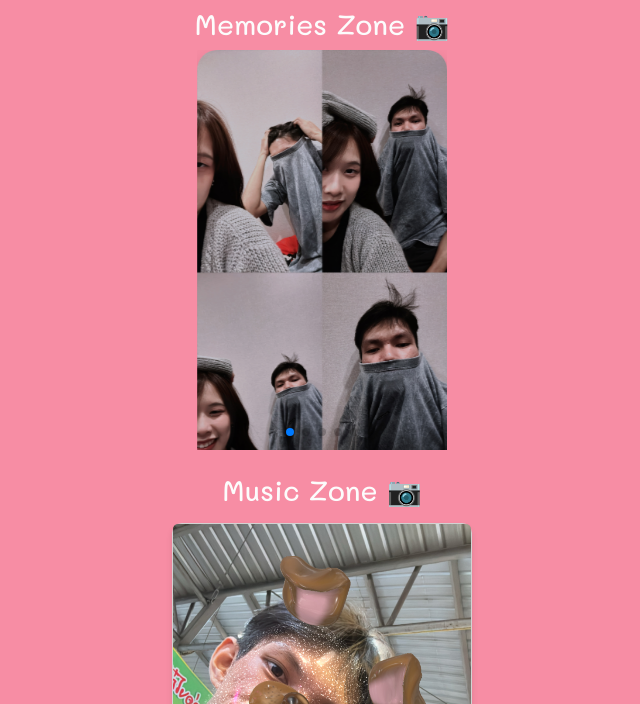
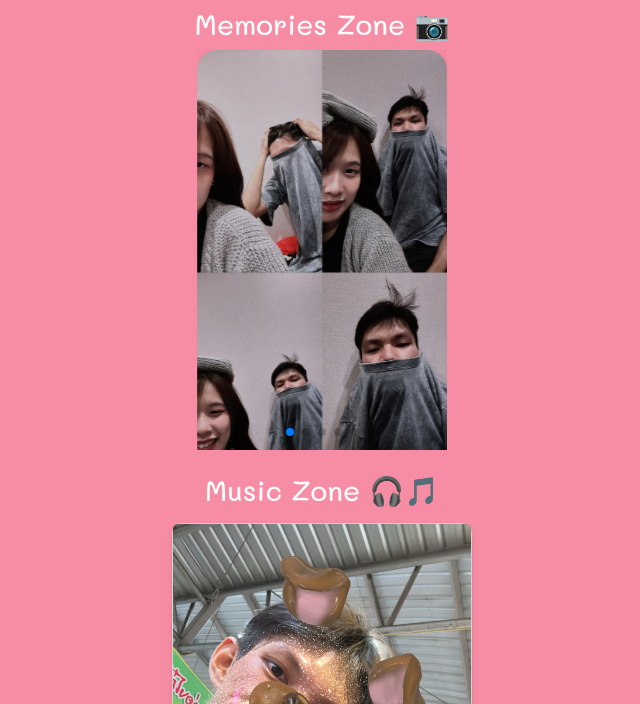
Before and after one commit to patnrs/6th, a plain HTML site: page page.html in a window 1280 px wide. Shown: the part 96-800 px from the top of the page, without its empty margins (318-958 px from the left). Drawn offline with nearby package versions, Linux system fonts and the light colour scheme; files whose address does not match are found by name.

Commit message:
Update page.html

```diff
--- a/page.html
+++ b/page.html
@@ -51,7 +51,7 @@
     </section>
 
 
-    <h3 class="text-center" id="topic">Music Zone 📷</h3>
+    <h3 class="text-center" id="topic">Music Zone 🎧🎵</h3>
     <section class="row gx-4 gy-4">
       <div class="col-12 col-md-6 col-lg-4">
               <div class="card custom-card">
```
